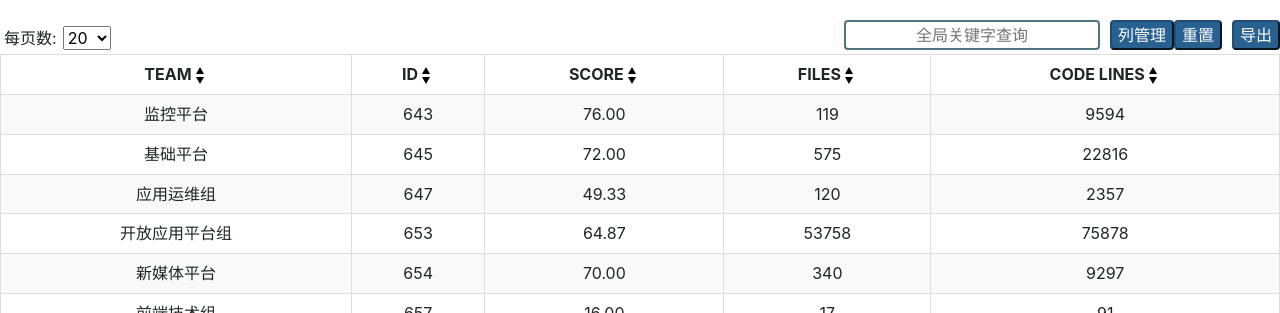
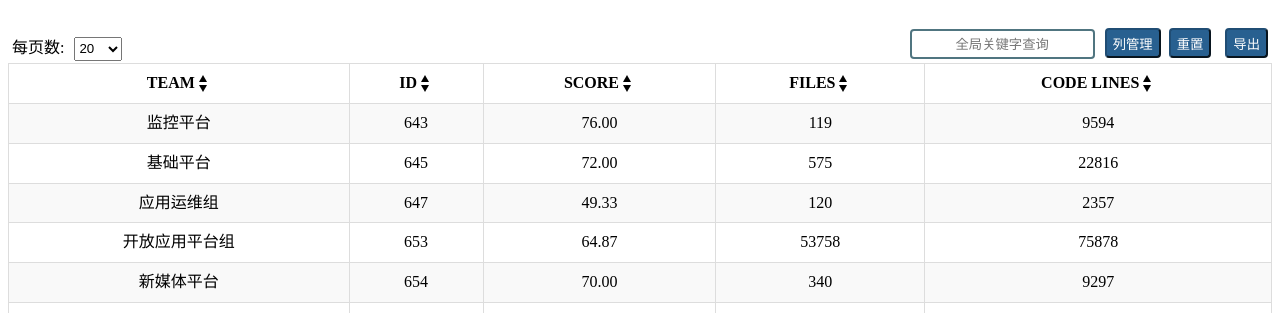
Before and after one commit to luye-huang/luyeTable, a plain HTML site: page Index.html in a window 1280 px wide. Shown: the top 313 px of the page. Drawn offline with nearby package versions, Linux system fonts and the light colour scheme.

Commit message:
export, pageSize management, global search, remove bootstrap and font-awesome dependencies

```diff
--- a/Index.html
+++ b/Index.html
@@ -2,9 +2,8 @@
 <html>
 <head lang="en">
   <meta charset="UTF-8">
-  <link href="http://cdn.bootcss.com/bootstrap/4.0.0-alpha.2/css/bootstrap.min.css" rel="stylesheet">
   <link href="luyeTable.less" rel="stylesheet" type="text/less">
-  <link href="//netdna.bootstrapcdn.com/font-awesome/4.7.0/css/font-awesome.min.css" rel="stylesheet">
+
 
 </head>
 <body>
--- a/luyeTable.less
+++ b/luyeTable.less
@@ -115,9 +115,11 @@ table {
   margin-bottom: 4px;
   button {
     color: #fff;
+    height: 30px;
     background-color: #286090;
     border-color: #204d74;
     border-radius: 4px;
+    margin: 0 4px;
   }
   button:nth-child(2) {
     margin-left: 10px;
@@ -127,7 +129,7 @@ table {
   }
   input {
     .txt-align;
-    height: 30px;
+    height: 24px;
     border: 2px solid #507580;
     border-radius: 4px;
   }
```
